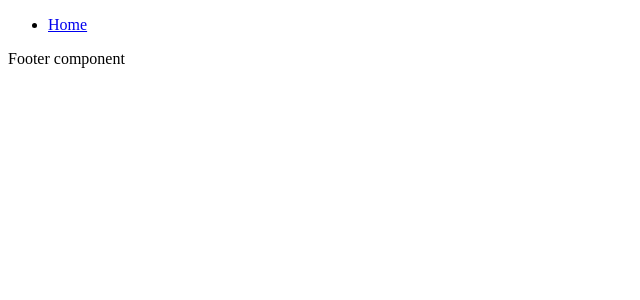
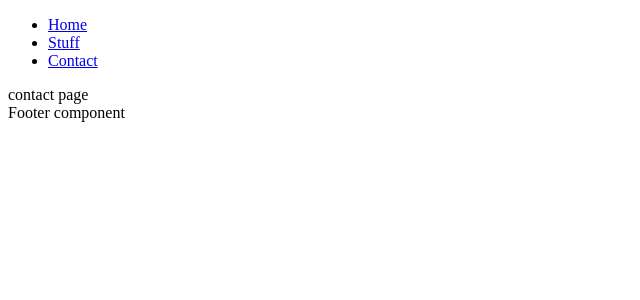
Before and after one commit to codecalec/PersonalWebsiteReact, a React app: page /#/contact in a window 1280 px wide. Shown: the top 300 px of the page, without its empty margins (0-640 px from the left). Built offline with nearby package versions, Linux system fonts and the light colour scheme; the HTML template or start-up script is replaced by a standard one.

Commit message:
Cleaned and added tabs

```diff
--- a/react-client/src/Components/App.jsx
+++ b/react-client/src/Components/App.jsx
@@ -1,20 +1,26 @@
 import React, { Component } from 'react';
-import { BrowserRouter as Router, Route, Link} from 'react-router-dom';
+import { HashRouter, Route, Link} from 'react-router-dom';
 import { browserHistory } from 'react-router';
 import HomePage from './HomePage';
+import StuffPage from './StuffPage';
+import ContactPage from './ContactPage';
 import NavBar from './HeaderComponent/NavBar';
 import Footer from './FooterComponent/Footer';
 
 class App extends Component {
     render() {
         return (
-            <Router>
+            <HashRouter>
                 <div>
                     <NavBar />
-                    <Router name="home" exact path="/" component={HomePage} />
+                    <div className="content">
+                        <Route exact path="/" component={HomePage}/>
+                        <Route path="/stuff" component={StuffPage}/>
+                        <Route path="/contact" component={ContactPage}/>
+                    </div>
                     <Footer/>
                 </div>
-            </Router>
+            </HashRouter>
         )
     }
 }
--- /dev/null
+++ b/react-client/src/Components/ContactPage.jsx
@@ -0,0 +1,13 @@
+import React, { Component } from 'react';
+
+class ContactPage extends Component {
+    render() {
+        return (
+            <div>
+                contact page
+            </div>
+        )
+    }
+}
+
+export default ContactPage;
--- a/react-client/src/Components/HeaderComponent/NavBar.jsx
+++ b/react-client/src/Components/HeaderComponent/NavBar.jsx
@@ -1,12 +1,14 @@
 import React, { Component } from 'react';
-import { Link } from 'react-router-dom'
+import { NavLink } from "react-router-dom";
 
 class NavBar extends Component{
     render(){
         return (
             <header>
-                <ul id="headerButtons">
-                    <li className="navButton"><Link to="">Home</Link></li>
+                <ul className="header">
+                    <li><NavLink exact to="/">Home</NavLink></li>
+                    <li><NavLink to="/stuff">Stuff</NavLink></li>
+                    <li><NavLink to="/contact">Contact</NavLink></li>
                 </ul>
             </header>
         )
--- /dev/null
+++ b/react-client/src/Components/StuffPage.jsx
@@ -0,0 +1,13 @@
+import React, { Component } from 'react';
+
+class StuffPage extends Component {
+    render() {
+        return (
+            <div>
+                Stuff page
+            </div>
+        )
+    }
+}
+
+export default StuffPage;
--- a/react-client/src/index.js
+++ b/react-client/src/index.js
@@ -2,4 +2,4 @@ import React, { Component } from 'react';
 import ReactDOM from 'react-dom';
 import App from './Components/App';
 
-ReactDOM.render(<App />, document.getElementById('app'));
+ReactDOM.render(<App />, document.getElementById('root'));
```
Also changed, not shown: 2 other files (tests, documents, lock files or other folders).
